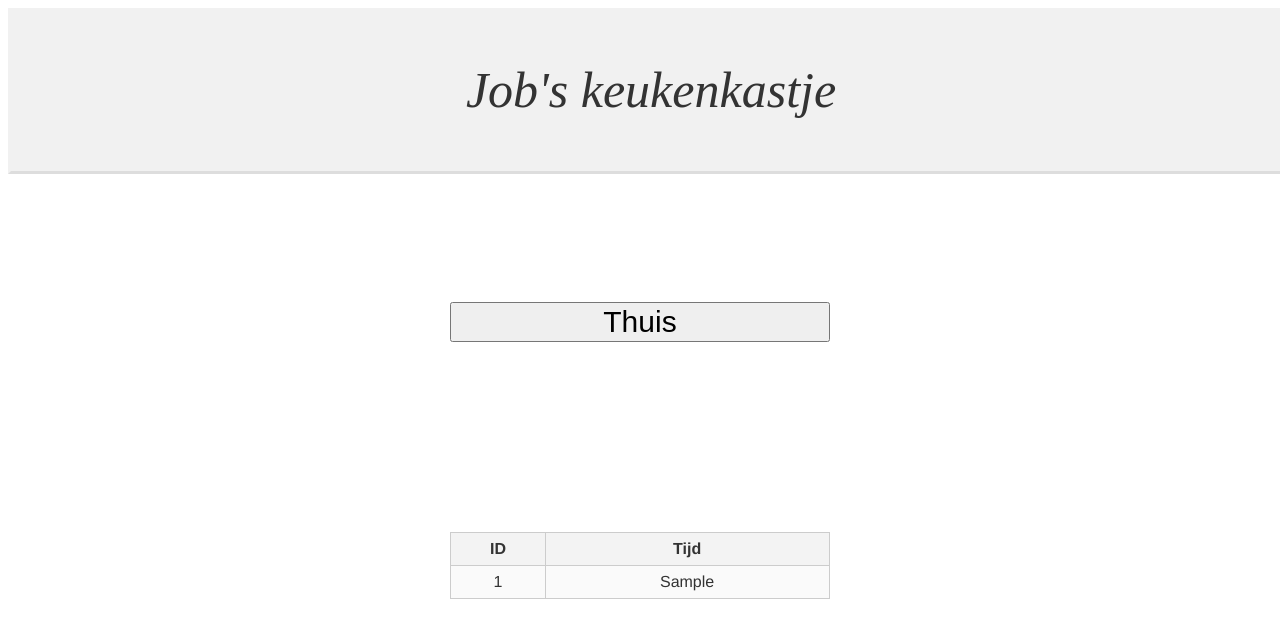
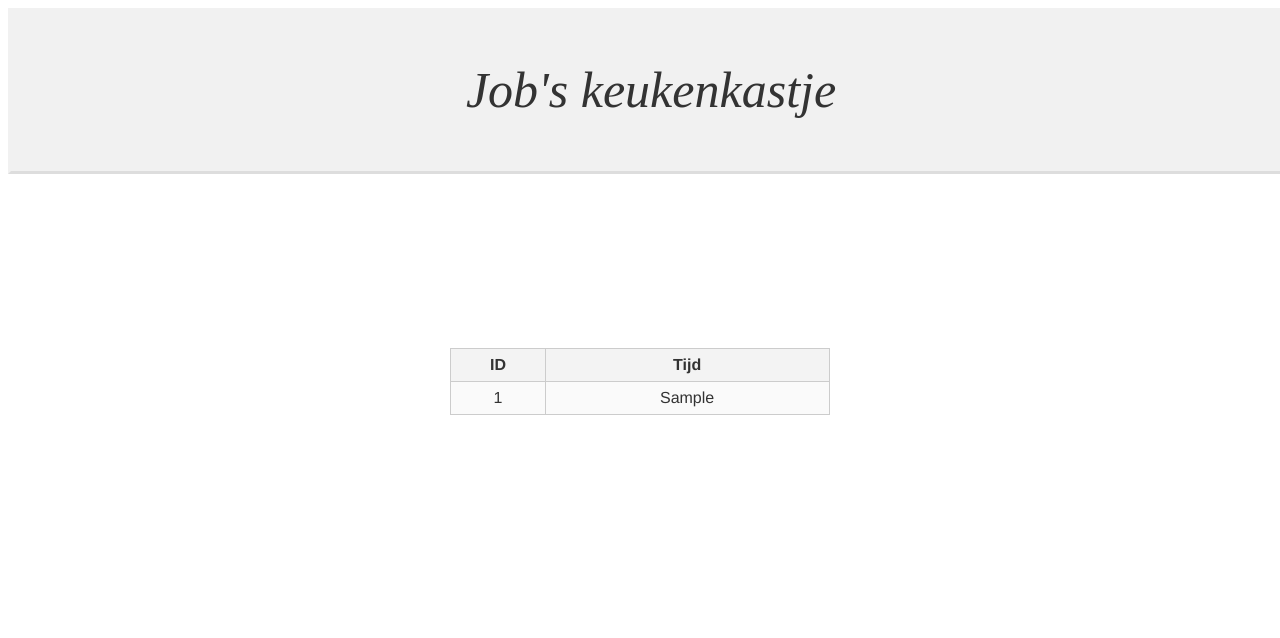
Before and after one commit to Project-Kastje/frontend-website, a PHP site: page / in a window 1280 px wide. Shown: the top 638 px of the page. Run offline with PHP 8.4, Linux system fonts and the light colour scheme; tables that the repository leaves empty or names only in its code hold one stand-in row (values such as "Sample post").

Commit message:
KIJK NOU HOE MOOI ZEG ALLEMAAL EVEN AMEN

```diff
--- a/index.php
+++ b/index.php
@@ -11,13 +11,6 @@
 		<p>Job's keukenkastje</p>
     </div>
 	<div class="headerspace"></div>
-<<<<<<< HEAD
-=======
-	<div class="button">
-		<button onclick="button()" type="button" class="btn-lg btn-block btn-danger" id="thuis">
-			<p id="buttontext">Thuis</p>
-		</button>
-  </div>
 <?php
     $servername = "localhost";
     $username = "backend-service";
```
